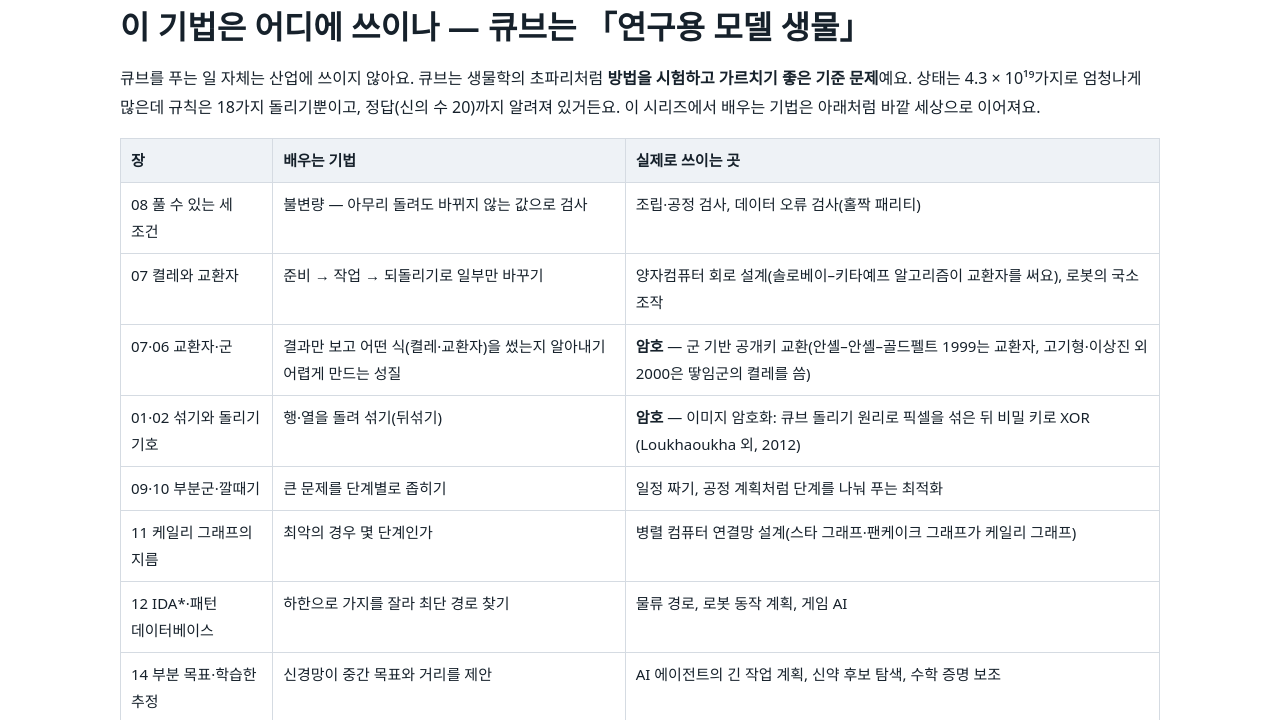
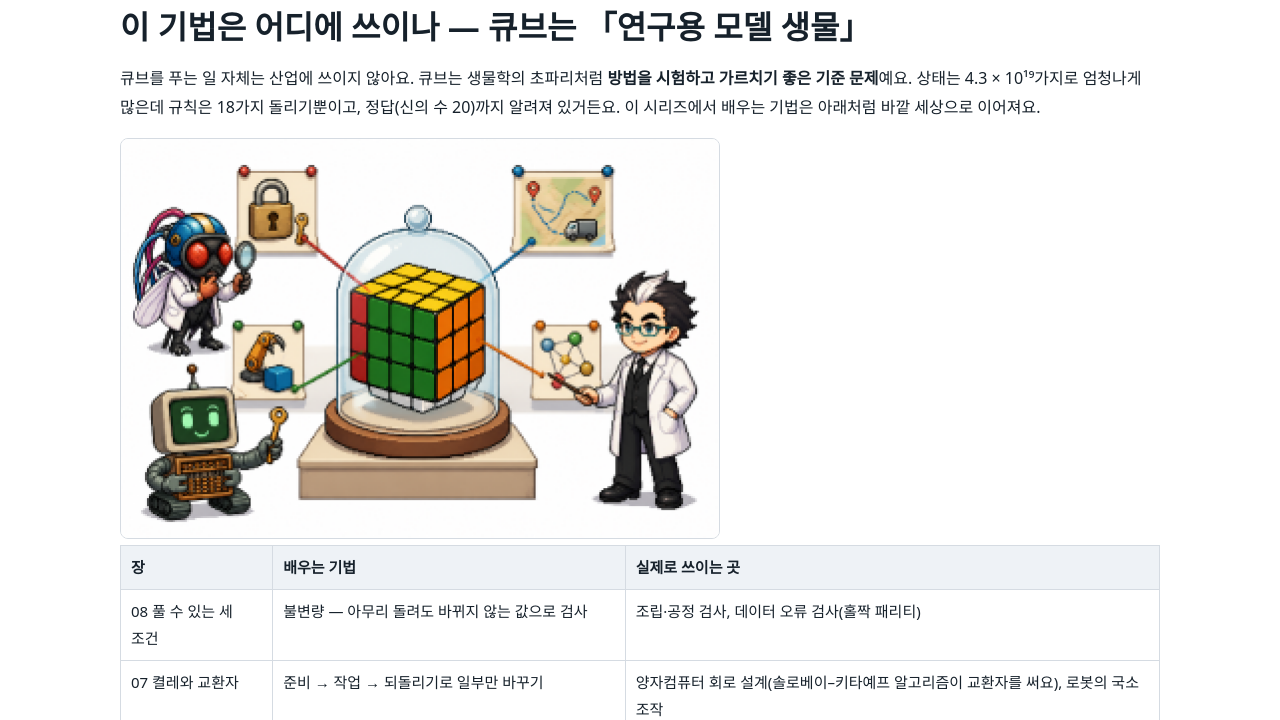
Before and after one commit to adminmrobo/ai_cube_lab, a plain HTML site: page index.html in a window 1280 px wide. Shown: the part 3660-4380 px from the top of the page. Drawn offline with Linux system fonts and the light colour scheme; a web font is replaced by a local one.

Commit message:
Genspark 결과 v2 반영: scene_00_uses(「어디에 쓰나」 상자) 추가

```diff
--- a/index.html
+++ b/index.html
@@ -34,7 +34,7 @@
 </div></section>
 <section class="level" id="uses"><div class="wrap"><h2>이 기법은 어디에 쓰이나 — 큐브는 「연구용 모델 생물」</h2>
 <p>큐브를 푸는 일 자체는 산업에 쓰이지 않아요. 큐브는 생물학의 초파리처럼 <b>방법을 시험하고 가르치기 좋은 기준 문제</b>예요. 상태는 4.3 × 10¹⁹가지로 엄청나게 많은데 규칙은 18가지 돌리기뿐이고, 정답(신의 수 20)까지 알려져 있거든요. 이 시리즈에서 배우는 기법은 아래처럼 바깥 세상으로 이어져요.</p>
-<div class="tw"><table class="tb"><thead><tr><th>장</th><th>배우는 기법</th><th>실제로 쓰이는 곳</th></tr></thead><tbody><tr><td>08 풀 수 있는 세 조건</td><td>불변량 — 아무리 돌려도 바뀌지 않는 값으로 검사</td><td>조립·공정 검사, 데이터 오류 검사(홀짝 패리티)</td></tr><tr><td>07 켤레와 교환자</td><td>준비 → 작업 → 되돌리기로 일부만 바꾸기</td><td>양자컴퓨터 회로 설계(솔로베이–키타예프 알고리즘이 교환자를 써요), 로봇의 국소 조작</td></tr><tr><td>07·06 교환자·군</td><td>결과만 보고 어떤 식(켤레·교환자)을 썼는지 알아내기 어렵게 만드는 성질</td><td><b>암호</b> — 군 기반 공개키 교환(안셸–안셸–골드펠트 1999는 교환자, 고기형·이상진 외 2000은 땋임군의 켤레를 씀)</td></tr><tr><td>01·02 섞기와 돌리기 기호</td><td>행·열을 돌려 섞기(뒤섞기)</td><td><b>암호</b> — 이미지 암호화: 큐브 돌리기 원리로 픽셀을 섞은 뒤 비밀 키로 XOR (Loukhaoukha 외, 2012)</td></tr><tr><td>09·10 부분군·깔때기</td><td>큰 문제를 단계별로 좁히기</td><td>일정 짜기, 공정 계획처럼 단계를 나눠 푸는 최적화</td></tr><tr><td>11 케일리 그래프의 지름</td><td>최악의 경우 몇 단계인가</td><td>병렬 컴퓨터 연결망 설계(스타 그래프·팬케이크 그래프가 케일리 그래프)</td></tr><tr><td>12 IDA*·패턴 데이터베이스</td><td>하한으로 가지를 잘라 최단 경로 찾기</td><td>물류 경로, 로봇 동작 계획, 게임 AI</td></tr><tr><td>14 부분 목표·학습한 추정</td><td>신경망이 중간 목표와 거리를 제안</td><td>AI 에이전트의 긴 작업 계획, 신약 후보 탐색, 수학 증명 보조</td></tr></tbody></table></div>
+<img class="scene" style="max-width:600px" loading="lazy" src="img/scene/scene_00_uses.webp" width="1200" height="800" alt="표본처럼 놓인 큐브에서 자물쇠·지도·로봇 팔·연결망으로 선이 뻗는 장면 그림"><div class="tw"><table class="tb"><thead><tr><th>장</th><th>배우는 기법</th><th>실제로 쓰이는 곳</th></tr></thead><tbody><tr><td>08 풀 수 있는 세 조건</td><td>불변량 — 아무리 돌려도 바뀌지 않는 값으로 검사</td><td>조립·공정 검사, 데이터 오류 검사(홀짝 패리티)</td></tr><tr><td>07 켤레와 교환자</td><td>준비 → 작업 → 되돌리기로 일부만 바꾸기</td><td>양자컴퓨터 회로 설계(솔로베이–키타예프 알고리즘이 교환자를 써요), 로봇의 국소 조작</td></tr><tr><td>07·06 교환자·군</td><td>결과만 보고 어떤 식(켤레·교환자)을 썼는지 알아내기 어렵게 만드는 성질</td><td><b>암호</b> — 군 기반 공개키 교환(안셸–안셸–골드펠트 1999는 교환자, 고기형·이상진 외 2000은 땋임군의 켤레를 씀)</td></tr><tr><td>01·02 섞기와 돌리기 기호</td><td>행·열을 돌려 섞기(뒤섞기)</td><td><b>암호</b> — 이미지 암호화: 큐브 돌리기 원리로 픽셀을 섞은 뒤 비밀 키로 XOR (Loukhaoukha 외, 2012)</td></tr><tr><td>09·10 부분군·깔때기</td><td>큰 문제를 단계별로 좁히기</td><td>일정 짜기, 공정 계획처럼 단계를 나눠 푸는 최적화</td></tr><tr><td>11 케일리 그래프의 지름</td><td>최악의 경우 몇 단계인가</td><td>병렬 컴퓨터 연결망 설계(스타 그래프·팬케이크 그래프가 케일리 그래프)</td></tr><tr><td>12 IDA*·패턴 데이터베이스</td><td>하한으로 가지를 잘라 최단 경로 찾기</td><td>물류 경로, 로봇 동작 계획, 게임 AI</td></tr><tr><td>14 부분 목표·학습한 추정</td><td>신경망이 중간 목표와 거리를 제안</td><td>AI 에이전트의 긴 작업 계획, 신약 후보 탐색, 수학 증명 보조</td></tr></tbody></table></div>
 <div class="talk"><div class="say" data-who="robo"><img class="who" data-who="robo" data-mood="calc" alt="" aria-hidden="true"><div><b class="name">주판봇</b><p>큐브 상태가 4.3 × 10¹⁹가지니까, 큐브 섞는 순서를 비밀번호로 쓰면 절대 못 뚫겠네요!</p></div></div><div class="say" data-who="fly"><img class="who" data-who="fly" data-mood="magnify" alt="" aria-hidden="true"><div><b class="name">초파리 연구원</b><p>정말 그래? 4.3 × 10¹⁹는 2의 65제곱쯤이야. 지금 쓰는 암호 키(2의 128제곱 이상)보다 한참 작아. 게다가 큐브 같은 순열군은 컴퓨터가 구조를 빨리 분석하는 알고리즘(슈라이어–심스)이 있어서, 큐브 군을 그대로 암호에 쓰면 금방 뚫려.</p></div></div><div class="say" data-who="doc"><img class="who" data-who="doc" data-mood="board" alt="" aria-hidden="true"><div><b class="name">박사</b><p>그래서 실제 암호 연구는 큐브에서 「아이디어」만 가져와요. 섞기(뒤섞기)의 원리, 교환자와 켤레의 구조요. 그리고 훨씬 큰 군이나 다른 연산과 함께 써요. 「몇 수를 돌려야 충분히 섞이나」라는 질문도 암호를 몇 번 반복 적용해야 안전한가라는 질문과 닮았어요.</p></div></div></div>
 <div class="lim"><b>읽을 때 주의</b> — 표의 오른쪽 칸은 「같은 생각이 쓰이는 곳」이에요. 큐브 해법이 그대로 쓰인다는 뜻은 아니에요. OpenAI의 로봇 손 Dactyl(2019)처럼 큐브 자체가 로봇·AI 연구의 시험 과제로 쓰인 사례도 있어요.</div>
 </div></section>
```
Also changed, not shown: img/scene/scene_00_uses.webp (added), 2 other files.
